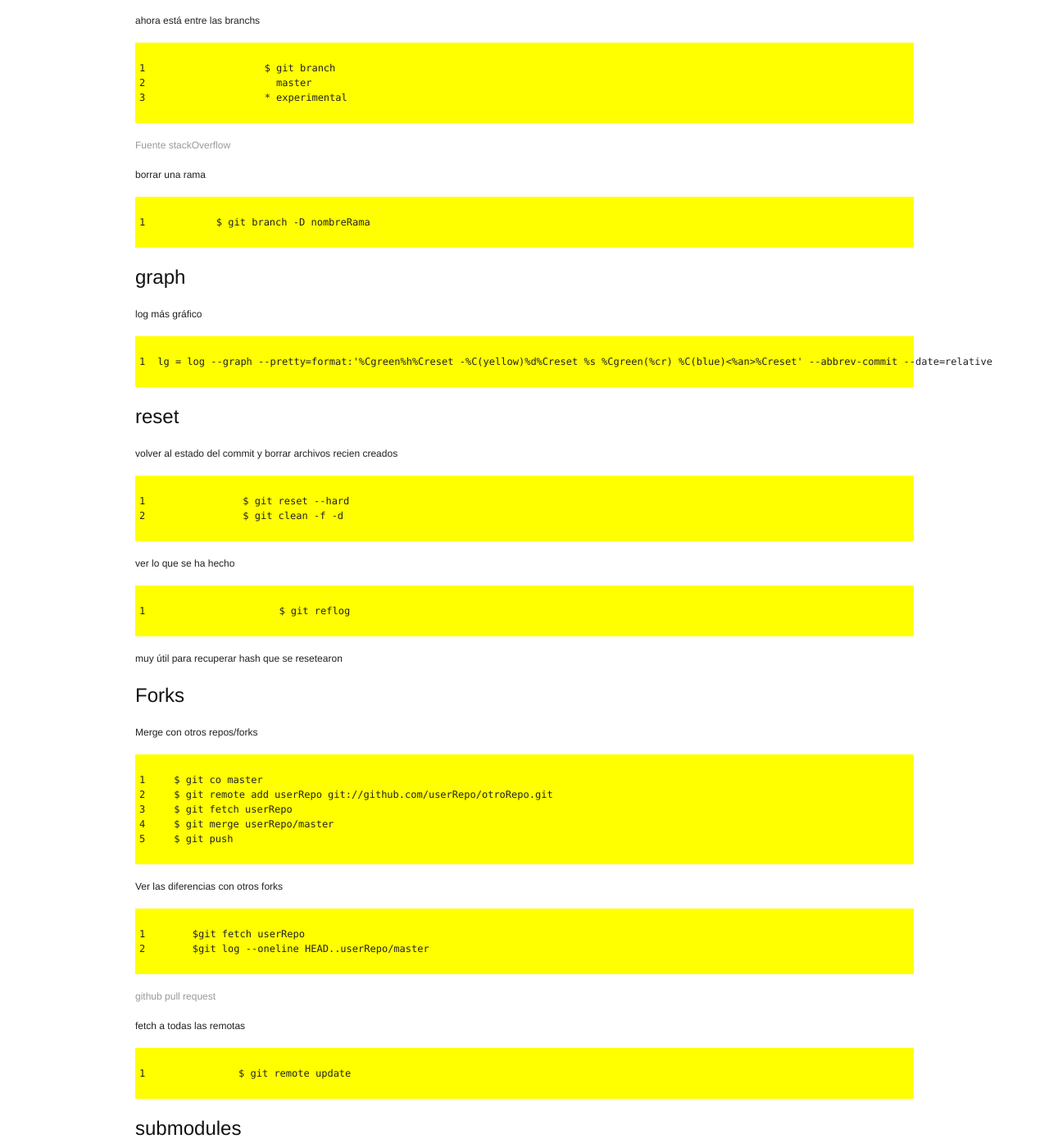
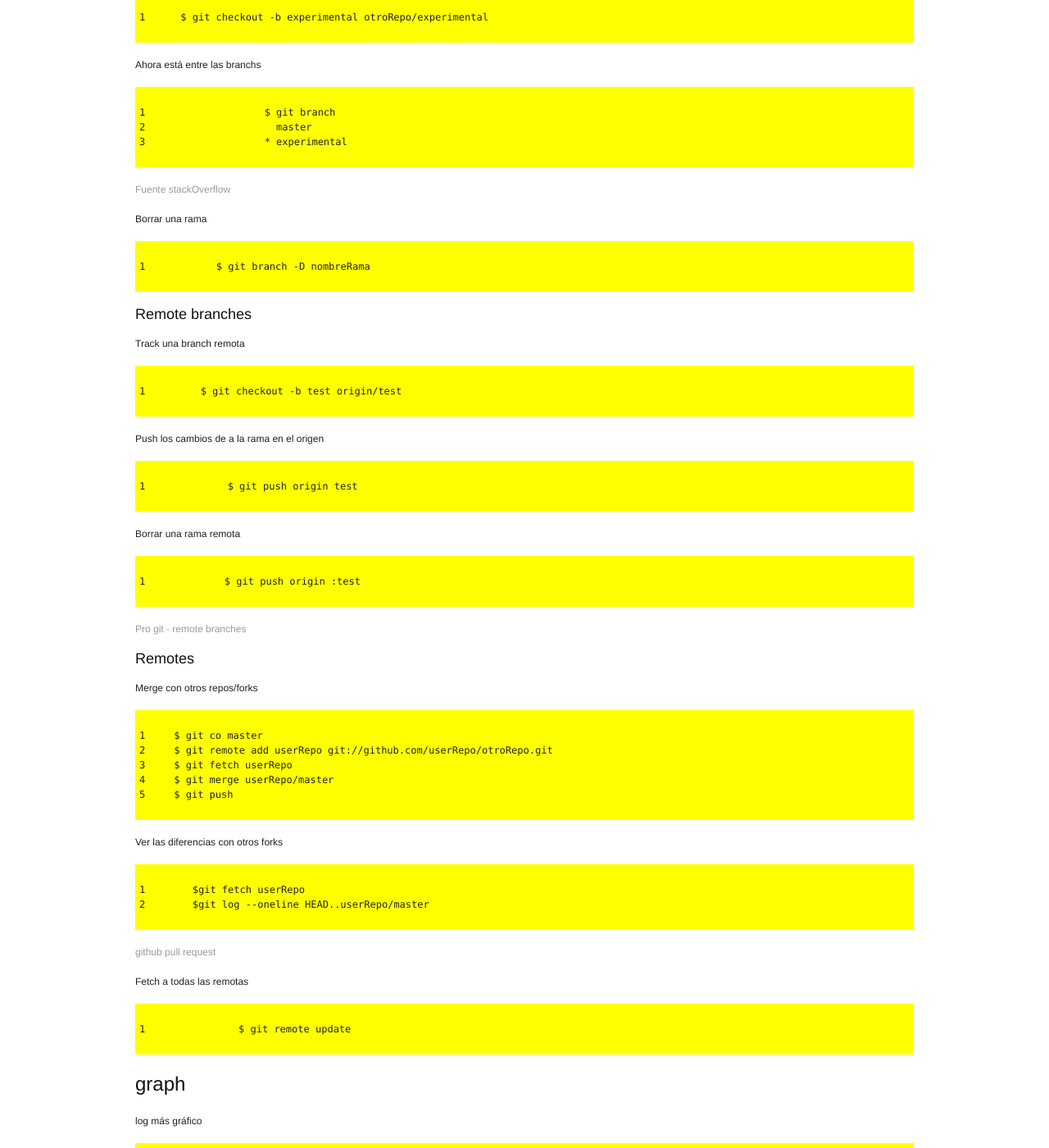
Before and after one commit to juanpabloaj/juanpabloaj.github.com, a Jekyll site: the page built from wiki/git.md, in a window 1280 px wide and 1400 px high, scrolled down 2370 px. Shown: the whole window at 82% size. Built offline with Jekyll 4.4.1, drawn with Linux system fonts in a browser that asks for light colours; Markdown is read by kramdown in place of the engine named in the settings; some of the changed text lies outside the part shown.

Commit message:
git : remote branches

```diff
--- a/wiki/git.md
+++ b/wiki/git.md
@@ -67,15 +70,15 @@ ver las branchs ocultas, incluyendo las remotas
       remotes/origin/experimental
 	  remotes/otroRepo/experimental
 
-crear una nueva rama llamada `test`
+Crear una nueva rama llamada `test`
 
 	$git branch test
 
-cambiarse a una branch
+Cambiarse a una branch
 
     $ git checkout origin/experimental
 
-para trabajar en la branch
+Para trabajar en la branch
 
     $ git checkout -b experimental origin/experimental
 
@@ -83,7 +86,7 @@ Esto es valido para una branch no propia, puedes cambiarte a una branch de otro
 
 	$ git checkout -b experimental otroRepo/experimental
 
-ahora está entre las branchs
+Ahora está entre las branchs
 
     $ git branch
       master
@@ -93,29 +96,28 @@ ahora está entre las branchs
 [Fuente stackOverflow](http://stackoverflow.com/questions/67699/how-do-i-clone-all-remote-branches-with-git)
 {:enlaces}
 
-borrar una rama
+Borrar una rama
 
 	$ git branch -D nombreRama
 
-## graph
+### Remote branches
 
-log más gráfico
+Track una branch remota
 
-	lg = log --graph --pretty=format:'%Cgreen%h%Creset -%C(yellow)%d%Creset %s %Cgreen(%cr) %C(blue)<%an>%Creset' --abbrev-commit --date=relative
+	$ git checkout -b test origin/test
 
-## reset
-volver al estado del commit y borrar archivos recien creados
+Push los cambios de a la rama en el origen
 
-	$ git reset --hard
-	$ git clean -f -d
+	$ git push origin test
 
-ver lo que se ha hecho
+Borrar una rama remota
 
-	$ git reflog
+	$ git push origin :test
 
-muy útil para recuperar hash que se resetearon
+[ Pro git - remote branches](http://progit.org/book/ch3-5.html)
+{:enlaces}
 
-## Forks
+### Remotes
 
 Merge con otros repos/forks
 
@@ -133,9 +135,28 @@ Ver las diferencias con otros forks
 [github pull request](http://help.github.com/send-pull-requests/)
 {:enlaces}
 
-fetch a todas las remotas
+Fetch a todas las remotas
 
 	$ git remote update
+
+
+## graph
+
+log más gráfico
+
+	lg = log --graph --pretty=format:'%Cgreen%h%Creset -%C(yellow)%d%Creset %s %Cgreen(%cr) %C(blue)<%an>%Creset' --abbrev-commit --date=relative
+
+## reset
+volver al estado del commit y borrar archivos recien creados
+
+	$ git reset --hard
+	$ git clean -f -d
+
+Ver lo que se ha hecho
+
+	$ git reflog
+
+Muy útil para recuperar hash que se resetearon
 
 ## submodules
 
```
Also changed, not shown: other parts of wiki/git.md (+3 -0 lines).
